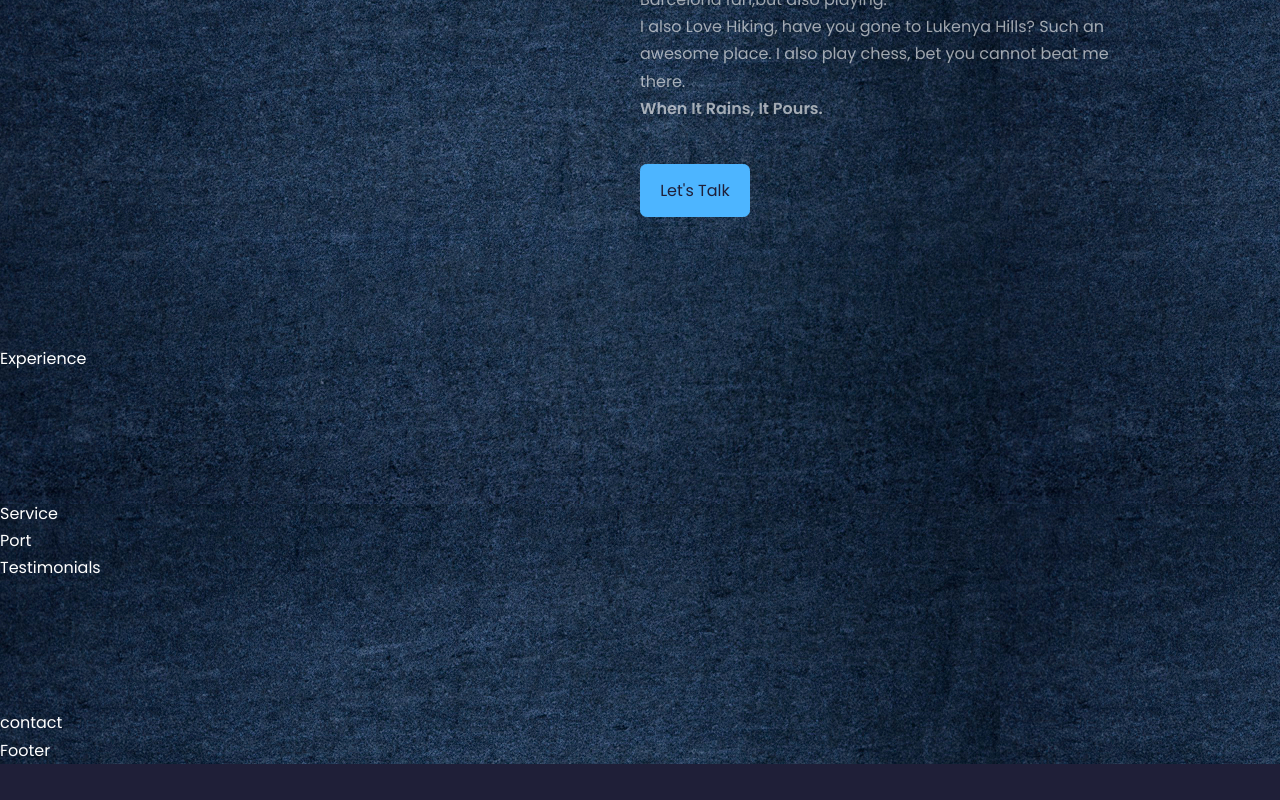
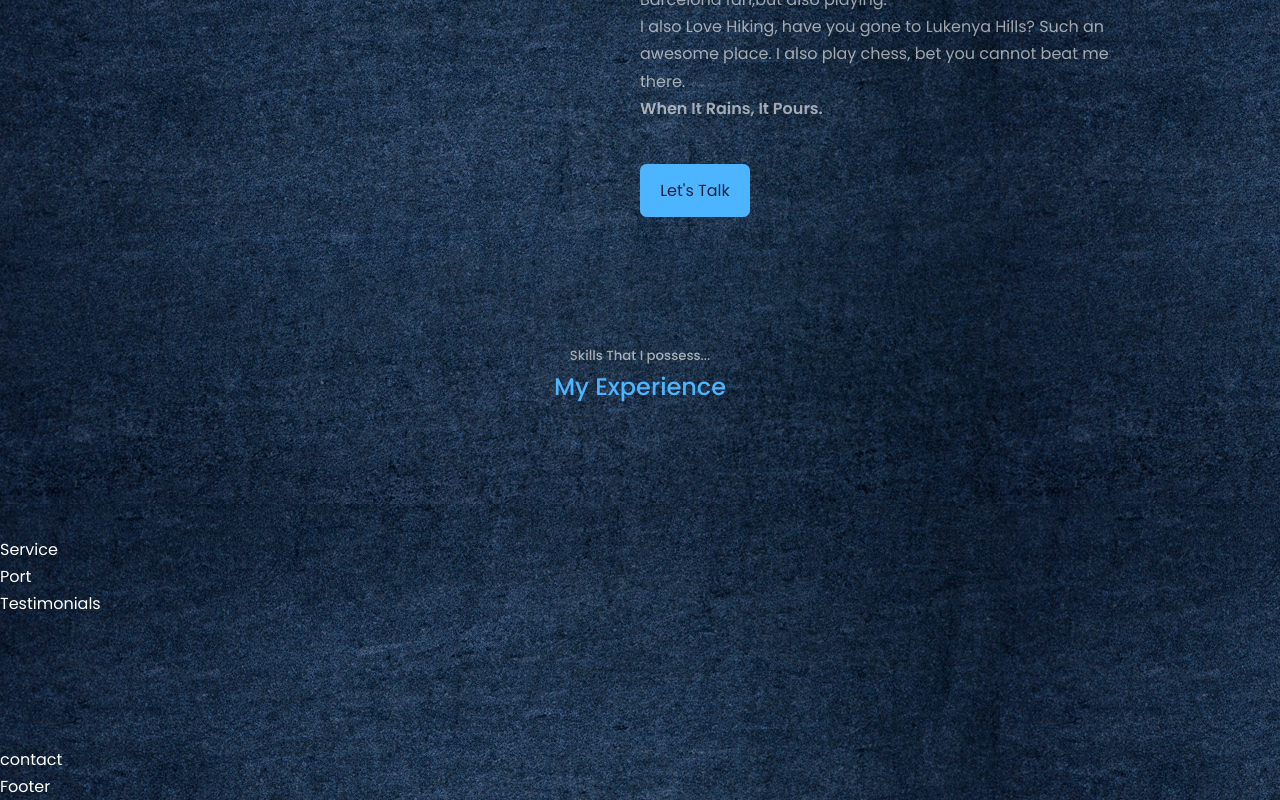
Before and after one commit to Wanjie-Ryan/Wanjies-Web, a React (Create React App) app: page / in a window 1280 px wide. Shown: the part 1497-2297 px from the top of the page. Before the commit the page ends 2261 px from the top, so only its background shows below. Built offline with nearby package versions, Linux system fonts and the light colour scheme; a web font is replaced by a local one.

Commit message:
experience component

```diff
--- a/src/components/experience/experience.jsx
+++ b/src/components/experience/experience.jsx
@@ -11,7 +11,41 @@ function Experience() {
 
     <>
 
-    <section id ='experience'>Experience</section>
+    <section id ='experience'>
+
+      <h5>Skills That I possess...</h5>
+      <h2>My Experience</h2>
+
+
+      <div className="container experience-container">
+
+
+        <div className="exp-frontend">
+
+
+
+
+
+        </div>
+
+
+        <div className="exp-backend">
+
+
+
+        </div>
+
+
+      </div>
+
+
+
+
+
+
+
+
+    </section>
 
 
     </>
```
